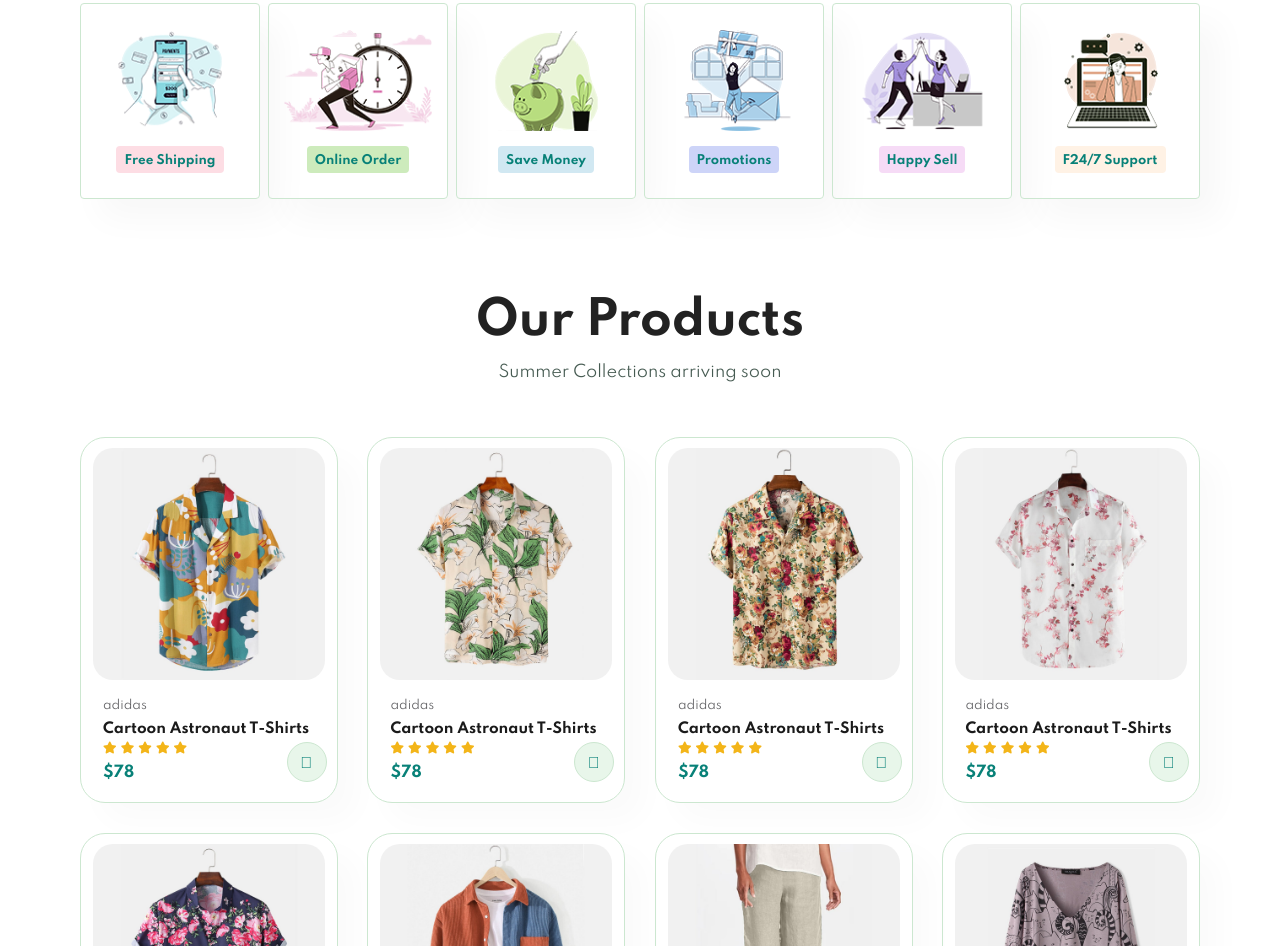
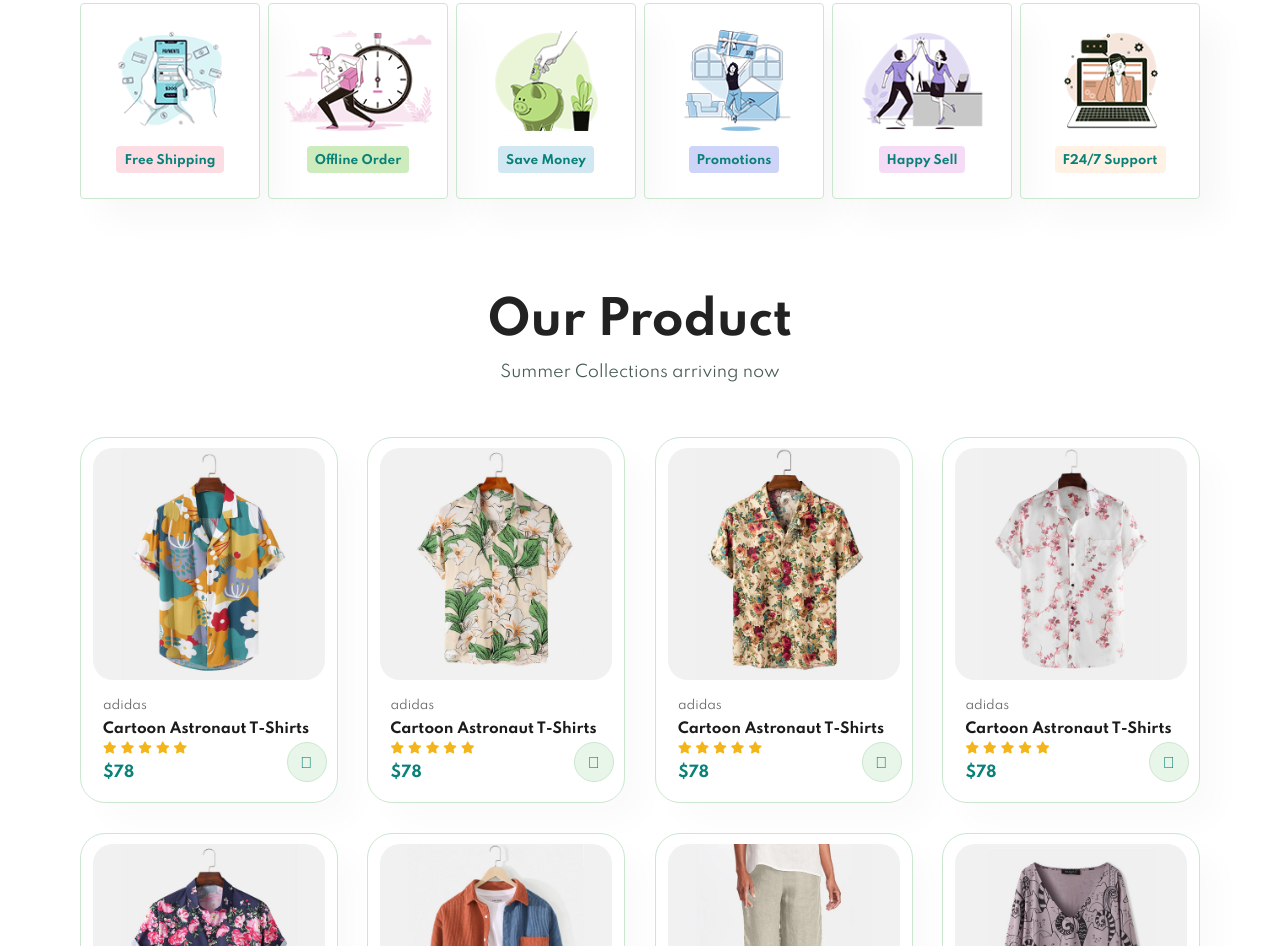
Before and after one commit to Manoj1904/DevOps_PROJ, a plain HTML site: page index.html in a window 1280 px wide. Shown: the part 857-1803 px from the top of the page. Drawn offline with Linux system fonts and the light colour scheme.

Commit message:
Commited

```diff
--- a/index.html
+++ b/index.html
@@ -40,7 +40,7 @@
         </div>
         <div class="fe-box">
             <img src="img/features/f2.png" alt="">
-            <h6>Online Order</h6>
+            <h6>Offline Order</h6>
         </div>
         <div class="fe-box">
             <img src="img/features/f3.png" alt="">
@@ -60,8 +60,8 @@
         </div>
     </section>
     <section id="product1" class="section-p1">
-        <h2>Our Products</h2>
-        <p>Summer Collections arriving soon</p>
+        <h2>Our Product</h2>
+        <p>Summer Collections arriving now</p>
         <div class="pro-container">
             <div class="pro">
                 <img src="img/products/f1.jpg" alt="">
```
